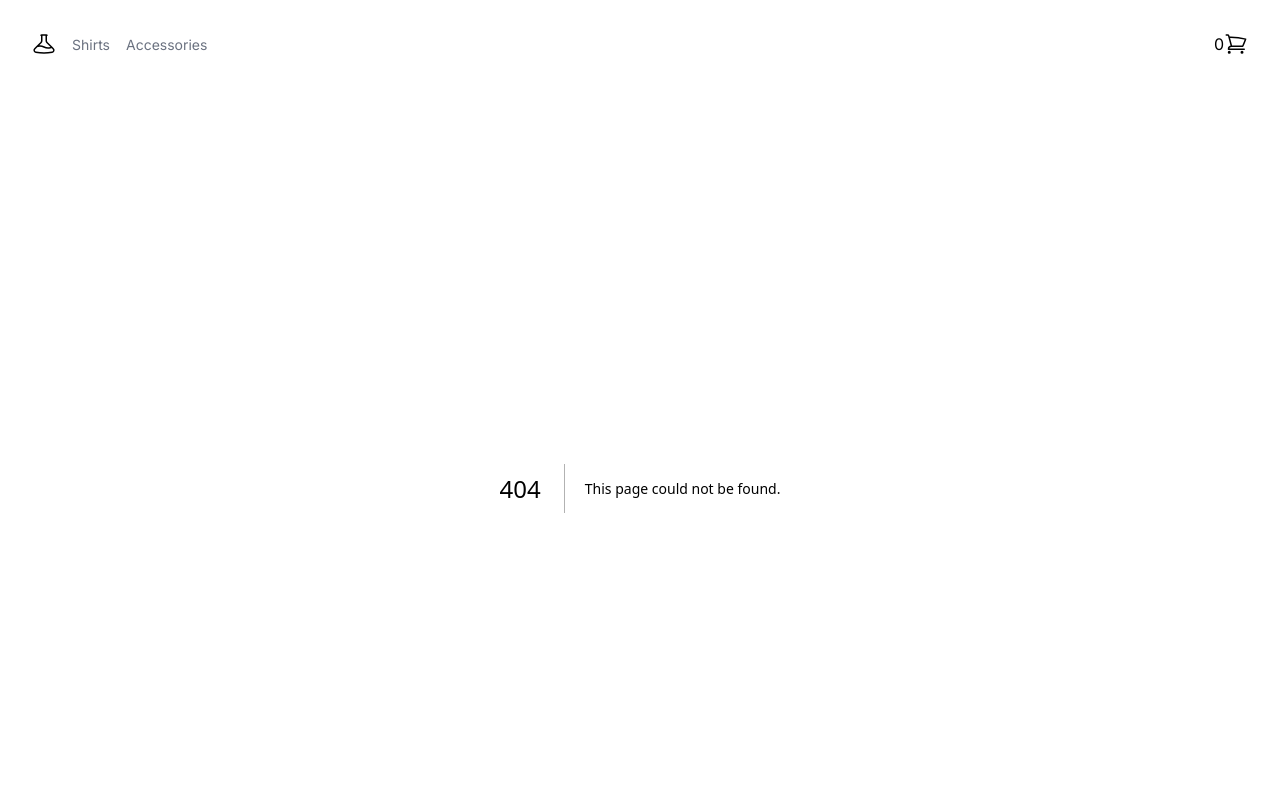
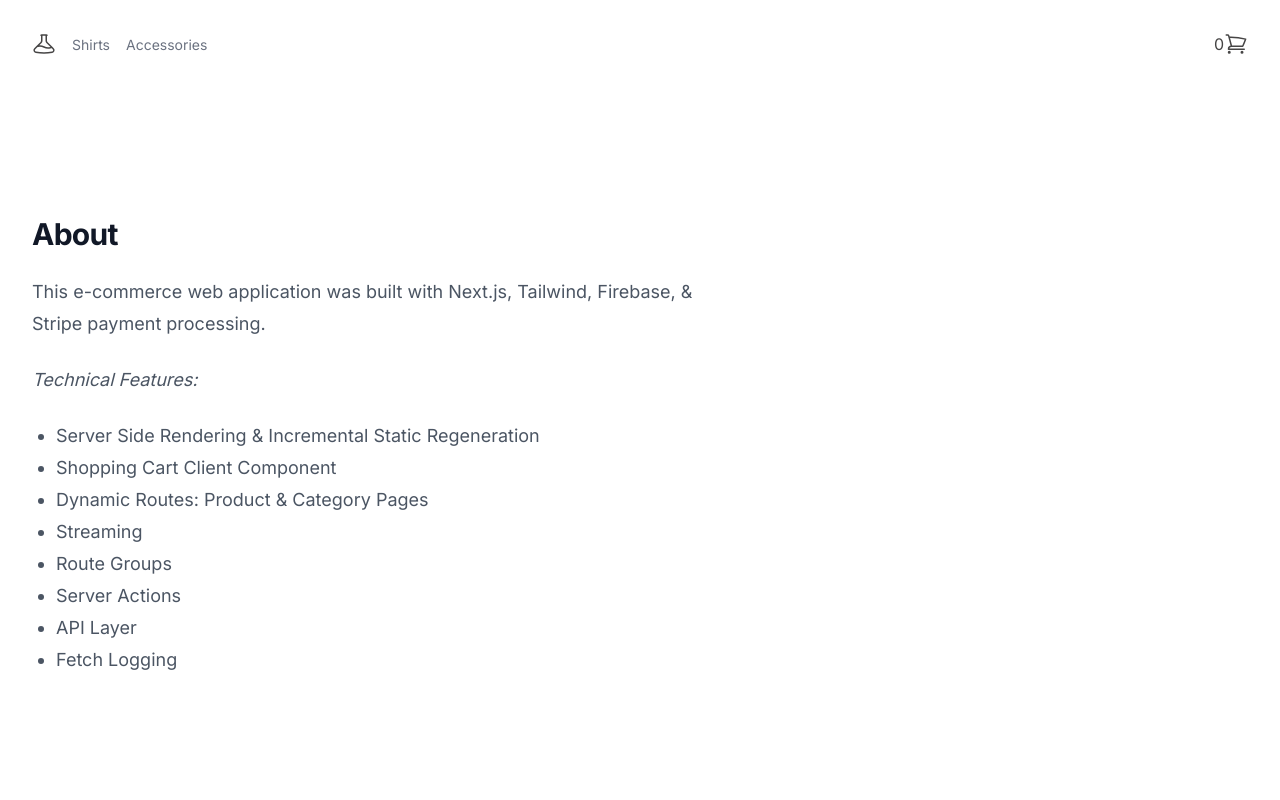
Before and after one commit to clucero36/jetboats, a Next.js app in the folder next-jetboats/: page /about in a window 1280 px wide. Before the commit this address had no page. Shown: the top 800 px of the page. Built offline with nearby package versions, Linux system fonts and the light colour scheme.

Commit message:
Footer Links, Config, File Structure

```diff
--- /dev/null
+++ b/next-jetboats/app/(footerpages)/about/page.js
@@ -0,0 +1,26 @@
+export default function Page() {
+
+  return (
+    <div className='py-24 sm:py-32'>
+      <div className="mx-auto max-w-7xl px-6 lg:px-8">
+        <div className="mx-auto max-w-2xl lg:mx-0">
+          <h2 className="text-3xl font-bold tracking-tight text-gray-900">About</h2>
+          <p className="mt-6 text-lg leading-8 text-gray-600">
+            This e-commerce web application was built with Next.js, Tailwind, Firebase, & Stripe payment processing.
+          </p>
+          <p className="mt-6 text-lg leading-8 text-gray-600"><em>Technical Features:</em></p>
+          <ul className="list-disc mt-6 ml-6 text-lg leading-8 text-gray-600">
+            <li>Server Side Rendering & Incremental Static Regeneration</li>
+            <li>Shopping Cart Client Component</li>
+            <li>Dynamic Routes: Product & Category Pages</li>
+            <li>Streaming</li>
+            <li>Route Groups</li>
+            <li>Server Actions</li>
+            <li>API Layer</li>
+            <li>Fetch Logging</li>
+          </ul>
+        </div>
+      </div>
+    </div>
+  )
+}
--- /dev/null
+++ b/next-jetboats/app/(footerpages)/privacy-policy/page.js
@@ -0,0 +1,18 @@
+
+
+export default function Page() {
+
+  return (
+    <div className='py-24 sm:py-32'>
+      <div className="mx-auto max-w-7xl px-6 lg:px-8">
+        <div className="mx-auto max-w-2xl lg:mx-0">
+          <h2 className="text-3xl font-bold tracking-tight text-gray-900">Privacy Policy</h2>
+          <p className="mt-6 text-lg leading-8 text-gray-600">
+          Lorem ipsum dolor sit amet, consectetur adipiscing elit, sed do eiusmod tempor incididunt ut labore et dolore magna aliqua. Nam libero justo laoreet sit amet cursus sit. Dictumst quisque sagittis purus sit amet volutpat consequat. Egestas diam in arcu cursus euismod. Sed faucibus turpis in eu mi bibendum. Consectetur libero id faucibus nisl. Quisque id diam vel quam elementum. Eros donec ac odio tempor orci dapibus ultrices. Turpis tincidunt id aliquet risus. Pellentesque eu tincidunt tortor aliquam nulla facilisi cras fermentum odio.
+          </p>
+          <p className="mt-6 text-sm leading-8 text-gray-600"><em>This document was last updated on September 17, 2024.</em></p>
+        </div>
+      </div>
+    </div>
+  )
+}
--- /dev/null
+++ b/next-jetboats/app/(footerpages)/shipping-return-policy/page.js
@@ -0,0 +1,16 @@
+export default function Page() {
+
+  return (
+    <div className='py-24 sm:py-32'>
+      <div className="mx-auto max-w-7xl px-6 lg:px-8">
+        <div className="mx-auto max-w-2xl lg:mx-0">
+          <h2 className="text-3xl font-bold tracking-tight text-gray-900">Shipping & Return Policy</h2>
+          <p className="mt-6 text-lg leading-8 text-gray-600">
+          Lorem ipsum dolor sit amet, consectetur adipiscing elit, sed do eiusmod tempor incididunt ut labore et dolore magna aliqua. Nam libero justo laoreet sit amet cursus sit. Dictumst quisque sagittis purus sit amet volutpat consequat. Egestas diam in arcu cursus euismod. Sed faucibus turpis in eu mi bibendum. Consectetur libero id faucibus nisl. Quisque id diam vel quam elementum. Eros donec ac odio tempor orci dapibus ultrices. Turpis tincidunt id aliquet risus. Pellentesque eu tincidunt tortor aliquam nulla facilisi cras fermentum odio.
+          </p>
+          <p className="mt-6 text-sm leading-8 text-gray-600"><em>This document was last updated on September 17, 2024.</em></p>
+        </div>
+      </div>
+    </div>
+  )
+}
--- /dev/null
+++ b/next-jetboats/app/(footerpages)/terms-conditions/page.js
@@ -0,0 +1,16 @@
+export default function Page() {
+
+  return (
+    <div className='py-24 sm:py-32'>
+      <div className="mx-auto max-w-7xl px-6 lg:px-8">
+        <div className="mx-auto max-w-2xl lg:mx-0">
+          <h2 className="text-3xl font-bold tracking-tight text-gray-900">Terms & Conditions</h2>
+          <p className="mt-6 text-lg leading-8 text-gray-600">
+          Lorem ipsum dolor sit amet, consectetur adipiscing elit, sed do eiusmod tempor incididunt ut labore et dolore magna aliqua. Nam libero justo laoreet sit amet cursus sit. Dictumst quisque sagittis purus sit amet volutpat consequat. Egestas diam in arcu cursus euismod. Sed faucibus turpis in eu mi bibendum. Consectetur libero id faucibus nisl. Quisque id diam vel quam elementum. Eros donec ac odio tempor orci dapibus ultrices. Turpis tincidunt id aliquet risus. Pellentesque eu tincidunt tortor aliquam nulla facilisi cras fermentum odio.
+          </p>
+          <p className="mt-6 text-sm leading-8 text-gray-600"><em>This document was last updated on September 17, 2024.</em></p>
+        </div>
+      </div>
+    </div>
+  )
+}
--- a/next-jetboats/app/product/[name]/page.js
+++ b/next-jetboats/app/product/[name]/page.js
@@ -5,8 +5,6 @@ import Loading from "./loading";
 import { Suspense } from "react";
 
 export default async function Page({ params }) {
-
-  console.log(params.name)
 
   const { currProduct, currReviews, currFaqs } = await fetchCurrentProductData(params.name);
 
--- a/next-jetboats/next.config.mjs
+++ b/next-jetboats/next.config.mjs
@@ -4,6 +4,14 @@ const nextConfig = {
   images: {
     domains: ['tailwindui.com', 'images.unsplash.com'],
   },
+  logging: {
+    fetches: {
+      fullUrl: true,
+      hmrRefreshes: true,
+    },
+  },
 };
 
+
+
 export default nextConfig;
```
Also changed, not shown: next-jetboats/app/(footerpages)/contact/page.js (renamed from next-jetboats/app/contact/page.js), next-jetboats/app/lib/data.js, 1 other file (tests, documents, lock files or other folders).
